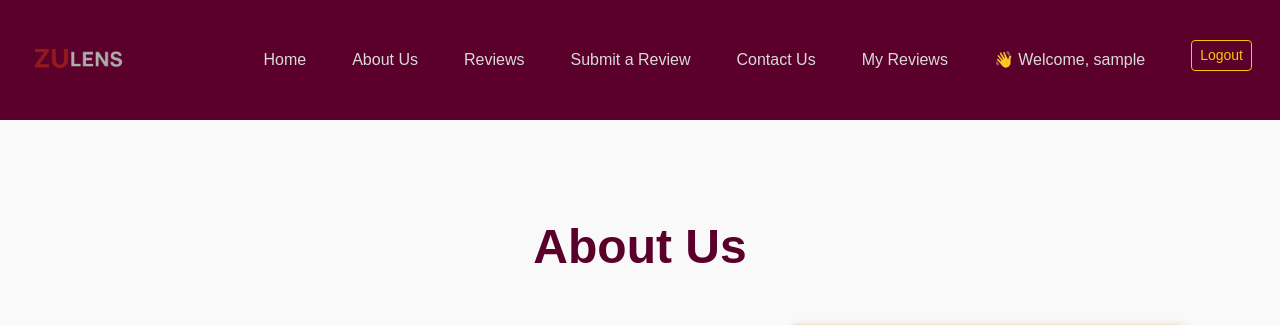
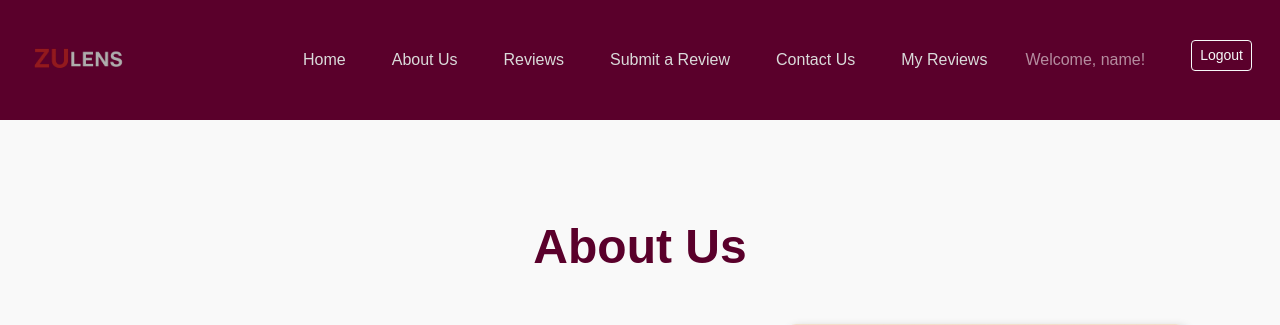
Before and after one commit to Alyazia-mo/ZULens, a Flask app: page /about-us in a window 1280 px wide. Shown: the top 325 px of the page. Run offline with Flask 3, Linux system fonts and the light colour scheme; the visitor is signed in with stand-in values (Sample User, id 1); parts of the project's set-up code (start-up, migrations or seed data) failed here and were passed over.

Commit message:
logout nav

```diff
--- a/app.py
+++ b/app.py
@@ -10,7 +10,6 @@ DATABASE_PATH = "/data/reviews.db"
 
 
 nltk.download("vader_lexicon")
-
 
 app = Flask(__name__, template_folder="templates", static_folder="static")
 app.secret_key = "your_secret_key_here"
--- a/templates/about-us.html
+++ b/templates/about-us.html
@@ -27,12 +27,16 @@
           <li class="nav-item"><a class="nav-link" href="/submit-review-page">Submit a Review</a></li>
           <li class="nav-item"><a class="nav-link" href="/contact-us">Contact Us</a></li>
           <li class="nav-item"><a class="nav-link" href="/my-reviews">My Reviews</a></li>
-          {% if session.get('username') %}
-            <li class="nav-item"><span class="nav-link">👋 Welcome, {{ session['username'] }}</span></li>
-            <li class="nav-item"><button id="logoutBtn" class="btn btn-outline-warning btn-sm ms-2">Logout</button></li>
-          {% else %}
-            <li class="nav-item"><a class="btn btn-warning btn-sm ms-2" href="/login">Login</a></li>
-          {% endif %}
+          {% if session['user_id'] %}
+          <span class="navbar-text me-3">
+            Welcome, {{ session['email'].split('@')[0] }}!
+          </span>
+          <form action="/logout" method="post" style="display:inline;">
+            <button class="btn btn-outline-light btn-sm" type="submit">Logout</button>
+          </form>
+        {% else %}
+          <a class="btn btn-light btn-sm" href="/login">Login</a>
+        {% endif %}
         </ul>
       </div>
     </div>
```
Also changed, not shown: templates/contact-us.html (+10 -6 lines).
